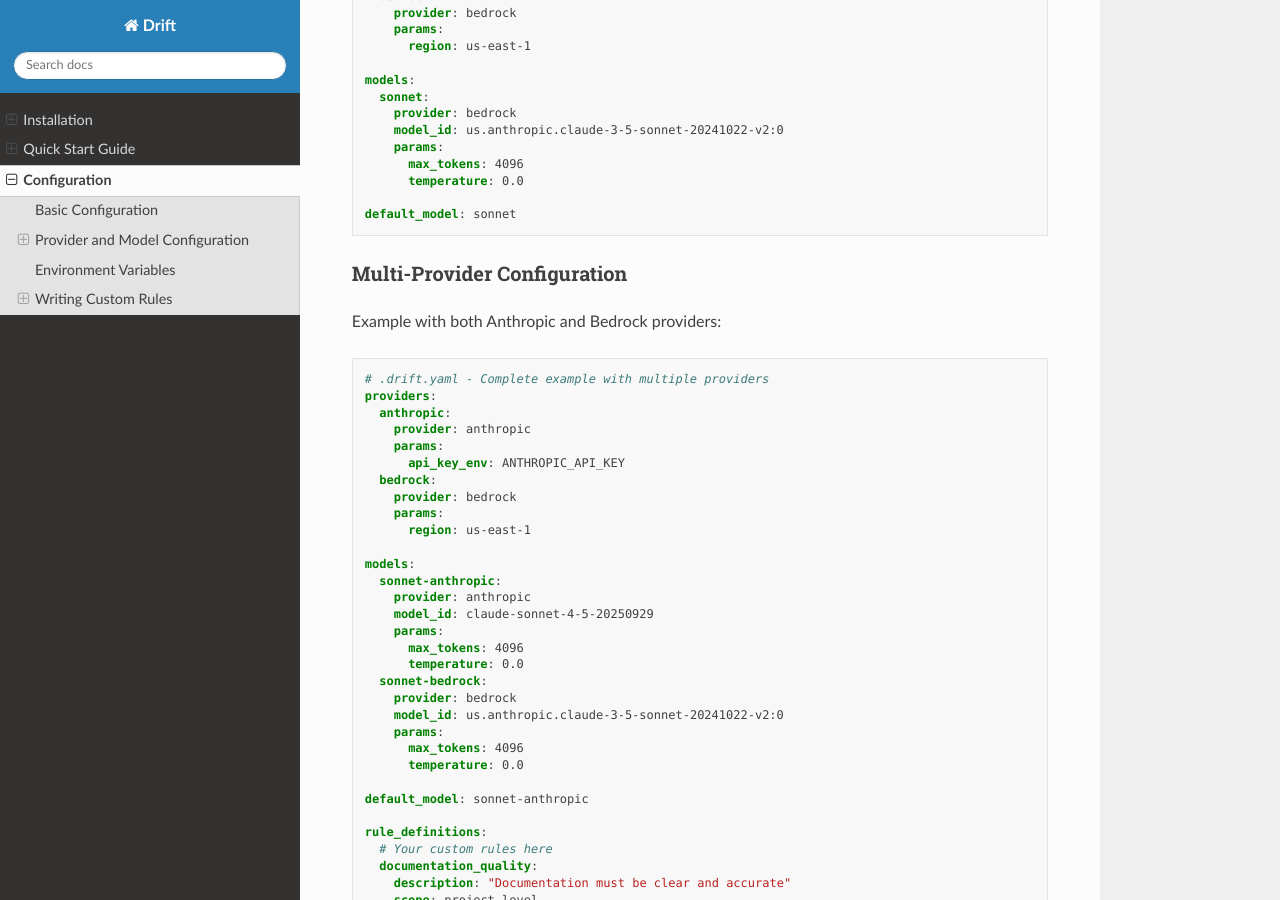
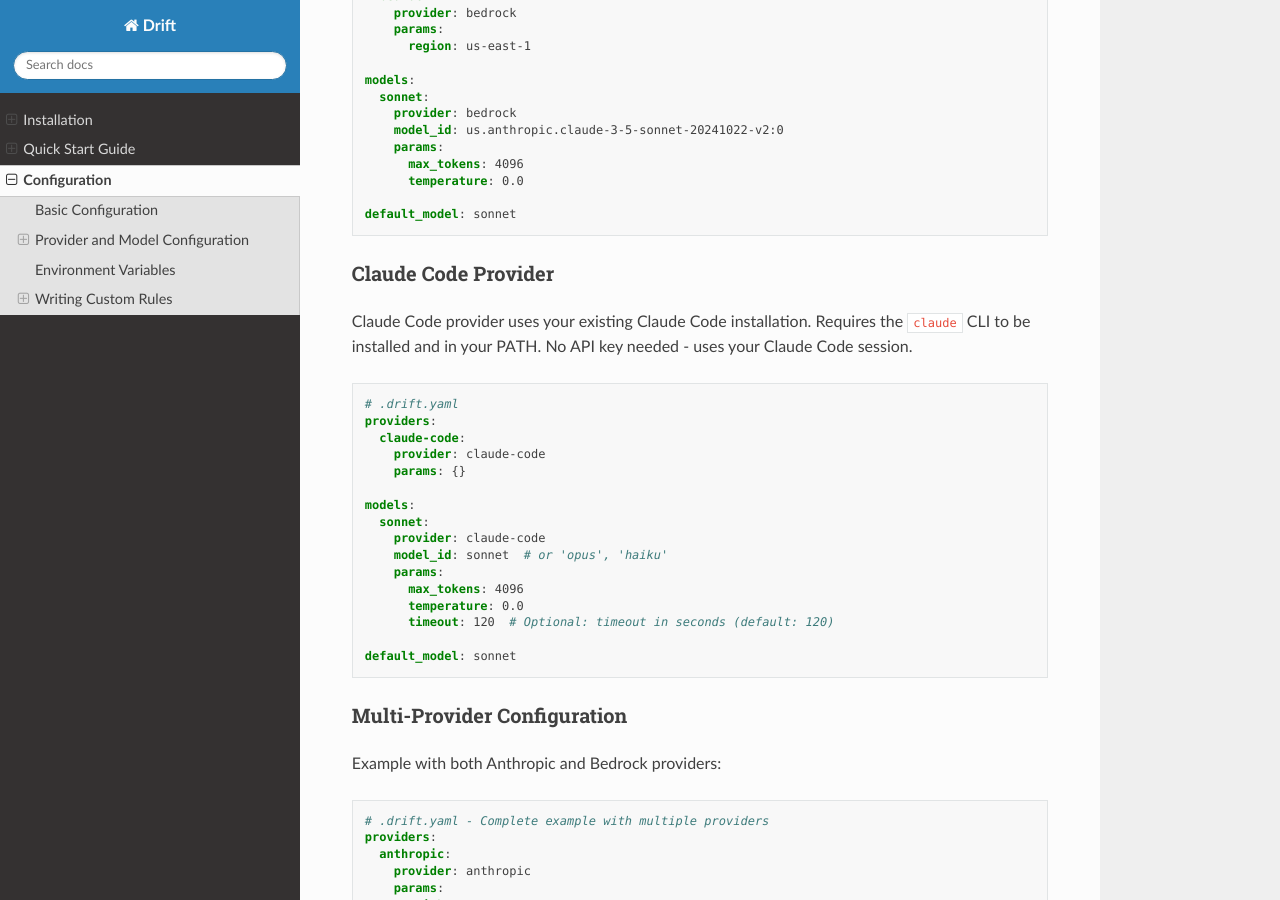
Before and after one commit to jarosser06/drift, a Sphinx documentation site: the page built from docs/configuration.rst, in a window 1280 px wide and 900 px high, scrolled down 1268 px. Built offline with Sphinx 7.4.7 and the Read the Docs theme 3.1.0, drawn with Linux system fonts in a browser that asks for light colours.

Commit message:
Replace token counting with line count and fix Claude Code MCP config
## Token Count Validation Removed

The `token_count` validator has been deprecated because it requires provider-specific
authentication and dependencies. For example, Anthropic's token counting API requires
API credentials, making it unsuitable for offline programmatic checks that should work
without external service dependencies.

Replaced with line count validation using `file_size` type with `max_count` parameter:
- More general and provider-agnostic
- Works offline without API authentication
- Simpler and more predictable for users
- 300 lines ≈ 1500 tokens (rough equivalent for context sizing)

## Claude Code Provider MCP Fix

Fixed invalid `--no-mcp` flag that doesn't exist in Claude CLI. Replaced with:
- `--mcp-config '{"mcpServers":{}}'` - Empty MCP server configuration
- `--strict-mcp-config` - Prevents loading MCP servers from other configs

This approach:
- Works cross-platform (no temp file needed)
- Properly disables MCP servers for clean provider execution
- Uses only documented Claude CLI flags

🤖 Generated with [Claude Code](https://claude.com/claude-code)

Co-Authored-By: Claude <noreply@anthropic.com>

```diff
--- a/docs/configuration.rst
+++ b/docs/configuration.rst
@@ -73,6 +73,30 @@ AWS Bedrock Provider
         params:
           max_tokens: 4096
           temperature: 0.0
+
+    default_model: sonnet
+
+Claude Code Provider
+~~~~~~~~~~~~~~~~~~~~
+
+Claude Code provider uses your existing Claude Code installation. Requires the ``claude`` CLI to be installed and in your PATH. No API key needed - uses your Claude Code session.
+
+.. code-block:: yaml
+
+    # .drift.yaml
+    providers:
+      claude-code:
+        provider: claude-code
+        params: {}
+
+    models:
+      sonnet:
+        provider: claude-code
+        model_id: sonnet  # or 'opus', 'haiku'
+        params:
+          max_tokens: 4096
+          temperature: 0.0
+          timeout: 120  # Optional: timeout in seconds (default: 120)
 
     default_model: sonnet
 
```
Also changed, not shown: CLAUDE.md (+3 -2 lines), docs/installation.rst (+13 -0 lines), .claude/skills/github-operations/SKILL.md, .drift.yaml, 2 other files.
